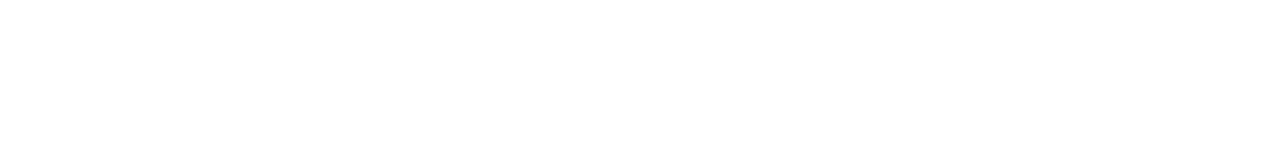
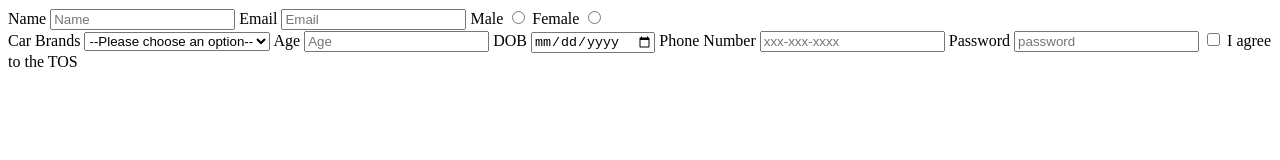
Before and after one commit to acciojob/signup-form-car-ajay70aa, a website: page main.html in a window 1280 px wide. Drawn offline with Linux system fonts and the light colour scheme.

Commit message:
created a submission

```diff
--- a/main.html
+++ b/main.html
@@ -8,6 +8,33 @@
 
 <body>
 	<!-- the entire body must be written by student -->
+	<form>
+		<label for='name'>Name</label>
+		<input type='text' placeholder='Name' id='name' required/>
+		<label for='email'>Email</label>
+		<input type='email' placeholder='Email' id='email' required/>
+		<label for='gender_m'>Male</label>
+		<input type='radio' id='gender_m' name='gender' value='male' required/>
+		<label for='gender_f'>Female</label>
+		<input type='radio' id='gender_f' name='gender' value='female' required/><br>
+		<label for='cars'>Car Brands</label>
+		<select id='cars' name='carBrand' required>
+			<option value='' disabled selected>--Please choose an option--</option>
+			<option value='Audi'>Audi</option>
+			<option value='Mercedes'>Merrcedes</option>
+			<option value='BMW'>BMW</option>
+		</select>
+		<label for='age'>Age</label>
+		<input type='Number' id='age' placeholder='Age' name='age' required/>
+		<label for='dob'>DOB</label>
+		<input type='date' id='dob' name='dob' required />
+		<label for='tel'>Phone Number</label>
+		<input type='tel' id='tel' name='phoneNumber' placeholder='xxx-xxx-xxxx'/>
+		<label for='password'>Password</label>
+		<input type='password' id='password' name='password' placeholder='password' required/>
+		<input type='checkbox' id='tos' name='agreedToTerms' value='yes' required/>
+		<label for='tos'>I agree to the TOS</label>
+	</form>
     <script type="text/javascript" src="./script.js">
 </script>
 
```
